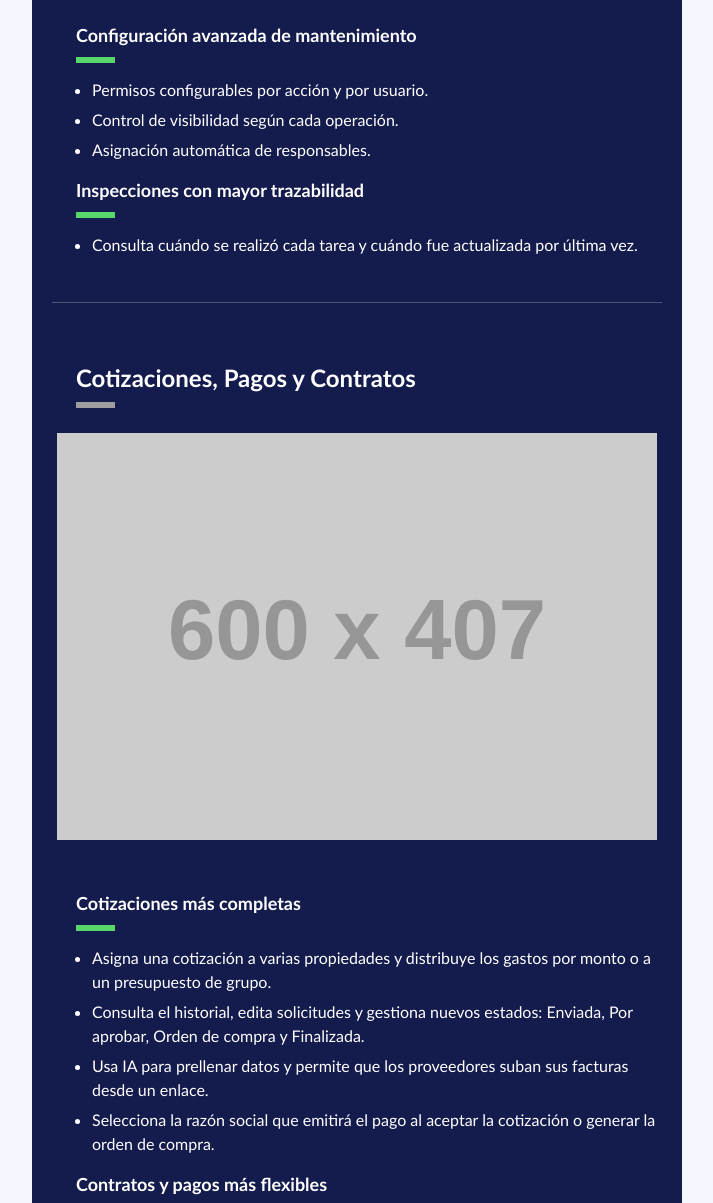
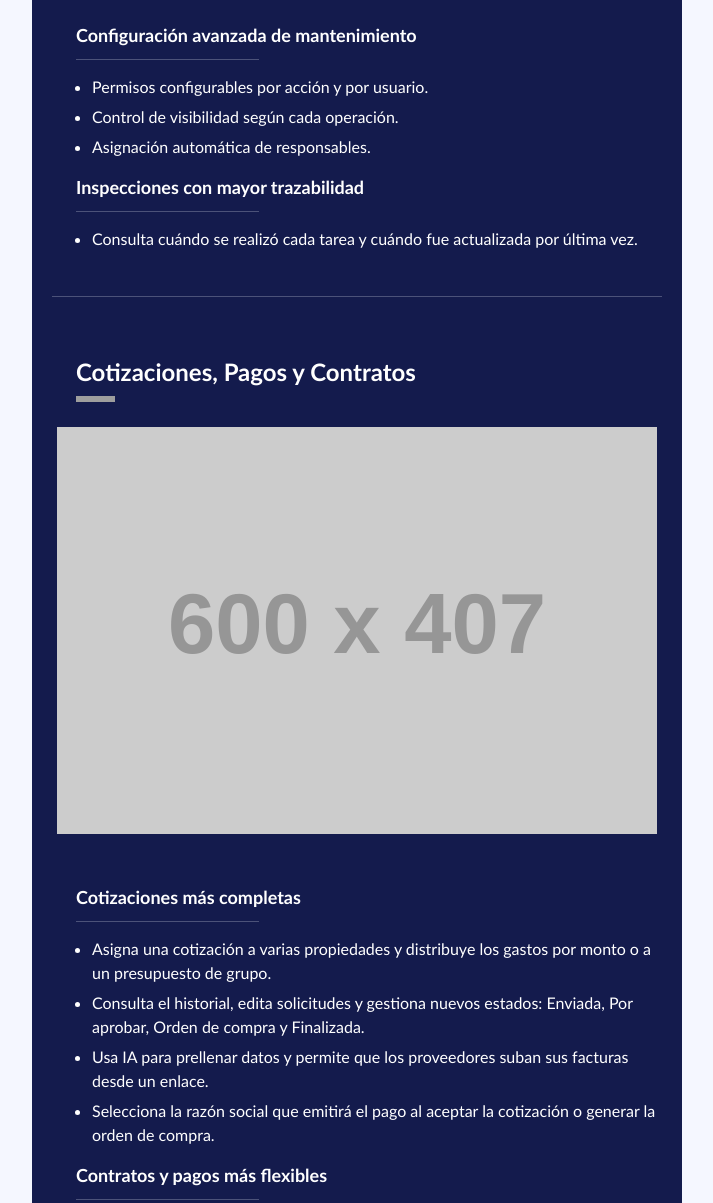
Before and after one commit to deportpasspe/product-update-vertebra, a plain HTML site: page index.html in a window 1280 px wide. Shown: the part 891-2094 px from the top of the page, without its empty margins (283-996 px from the left). Drawn offline with Linux system fonts and the light colour scheme; grey boxes are pictures that could not be loaded; placeholder pictures from the web are drawn by us.

Commit message:
Use thin subsection separators in July preview

```diff
--- a/index.html
+++ b/index.html
@@ -202,14 +202,14 @@ td .z:hover a.v-3028 {
                      <tr>
                       <td align="left" class="a" style="padding:25px 0 0;Margin:0">
                        <h3 class="b" style="Margin:0;font-family:'trebuchet ms', 'lucida grande', 'lucida sans unicode', 'lucida sans', tahoma, sans-serif;mso-line-height-rule:exactly;letter-spacing:0;font-size:18px;font-style:normal;font-weight:normal;line-height:27px;color:#ffffff;margin:0 0 6px 0;margin-left:40px"><strong style="font-weight:bolder !important">Configuración avanzada de mantenimiento</strong></h3>
-                       <p style="Margin:8px 0 12px 24px;font-size:0;line-height:6px;width:39px;height:6px;background:#56d66b">&nbsp;</p>
+                       <p style="Margin:10px 0 14px 24px;font-size:0;line-height:1px;width:30%;height:1px;background:#4c5279">&nbsp;</p>
                        <ul style="font-family:'trebuchet ms', 'lucida grande', 'lucida sans unicode', 'lucida sans', tahoma, sans-serif;padding:0px 0px 0px 40px;margin-top:15px;margin-bottom:15px">
                         <li style="color:#ffffff;margin:0 0 6px 0;font-size:16px;line-height:24px;text-align:left"><p class="c" style="font-family:'trebuchet ms', 'lucida grande', 'lucida sans unicode', 'lucida sans', tahoma, sans-serif;line-height:24px;letter-spacing:0;color:#ffffff;font-size:16px;margin:0 0 6px 0">Permisos configurables por acción y por usuario.</p></li>
                         <li style="color:#ffffff;margin:0 0 6px 0;font-size:16px;line-height:24px;text-align:left"><p class="c" style="font-family:'trebuchet ms', 'lucida grande', 'lucida sans unicode', 'lucida sans', tahoma, sans-serif;line-height:24px;letter-spacing:0;color:#ffffff;font-size:16px;margin:0 0 6px 0">Control de visibilidad según cada operación.</p></li>
                         <li style="color:#ffffff;margin:0 0 6px 0;font-size:16px;line-height:24px;text-align:left"><p class="c" style="font-family:'trebuchet ms', 'lucida grande', 'lucida sans unicode', 'lucida sans', tahoma, sans-serif;line-height:24px;letter-spacing:0;color:#ffffff;font-size:16px;margin:0 0 6px 0">Asignación automática de responsables.</p></li>
                        </ul>
                        <h3 class="b" style="Margin:0;font-family:'trebuchet ms', 'lucida grande', 'lucida sans unicode', 'lucida sans', tahoma, sans-serif;mso-line-height-rule:exactly;letter-spacing:0;font-size:18px;font-style:normal;font-weight:normal;line-height:27px;color:#ffffff;margin:0 0 6px 0;margin-left:40px"><strong style="font-weight:bolder !important">Inspecciones con mayor trazabilidad</strong></h3>
-                       <p style="Margin:8px 0 12px 24px;font-size:0;line-height:6px;width:39px;height:6px;background:#56d66b">&nbsp;</p>
+                       <p style="Margin:10px 0 14px 24px;font-size:0;line-height:1px;width:30%;height:1px;background:#4c5279">&nbsp;</p>
                        <ul style="font-family:'trebuchet ms', 'lucida grande', 'lucida sans unicode', 'lucida sans', tahoma, sans-serif;padding:0px 0px 0px 40px;margin-top:15px;margin-bottom:15px">
                         <li style="color:#ffffff;margin:0 0 6px 0;font-size:16px;line-height:24px;text-align:left"><p class="c" style="font-family:'trebuchet ms', 'lucida grande', 'lucida sans unicode', 'lucida sans', tahoma, sans-serif;line-height:24px;letter-spacing:0;color:#ffffff;font-size:16px;margin:0 0 6px 0">Consulta cuándo se realizó cada tarea y cuándo fue actualizada por última vez.</p></li>
                        </ul>
@@ -251,7 +251,7 @@ td .z:hover a.v-3028 {
                      <tr>
                       <td align="left" class="a" style="padding:20px 0 0;Margin:0">
                        <h3 class="b" style="Margin:0;font-family:'trebuchet ms', 'lucida grande', 'lucida sans unicode', 'lucida sans', tahoma, sans-serif;mso-line-height-rule:exactly;letter-spacing:0;font-size:18px;font-style:normal;font-weight:normal;line-height:27px;color:#ffffff;margin:0 0 6px 0;margin-left:40px"><strong style="font-weight:bolder !important">Cotizaciones más completas</strong></h3>
-                       <p style="Margin:8px 0 12px 24px;font-size:0;line-height:6px;width:39px;height:6px;background:#56d66b">&nbsp;</p>
+                       <p style="Margin:10px 0 14px 24px;font-size:0;line-height:1px;width:30%;height:1px;background:#4c5279">&nbsp;</p>
                        <ul style="font-family:'trebuchet ms', 'lucida grande', 'lucida sans unicode', 'lucida sans', tahoma, sans-serif;padding:0px 0px 0px 40px;margin-top:15px;margin-bottom:15px">
                         <li style="color:#ffffff;margin:0 0 6px 0;font-size:16px;line-height:24px;text-align:left"><p class="c" style="font-family:'trebuchet ms', 'lucida grande', 'lucida sans unicode', 'lucida sans', tahoma, sans-serif;line-height:24px;letter-spacing:0;color:#ffffff;font-size:16px;margin:0 0 6px 0">Asigna una cotización a varias propiedades y distribuye los gastos por monto o a un presupuesto de grupo.</p></li>
                         <li style="color:#ffffff;margin:0 0 6px 0;font-size:16px;line-height:24px;text-align:left"><p class="c" style="font-family:'trebuchet ms', 'lucida grande', 'lucida sans unicode', 'lucida sans', tahoma, sans-serif;line-height:24px;letter-spacing:0;color:#ffffff;font-size:16px;margin:0 0 6px 0">Consulta el historial, edita solicitudes y gestiona nuevos estados: Enviada, Por aprobar, Orden de compra y Finalizada.</p></li>
@@ -259,7 +259,7 @@ td .z:hover a.v-3028 {
                         <li style="color:#ffffff;margin:0 0 6px 0;font-size:16px;line-height:24px;text-align:left"><p class="c" style="font-family:'trebuchet ms', 'lucida grande', 'lucida sans unicode', 'lucida sans', tahoma, sans-serif;line-height:24px;letter-spacing:0;color:#ffffff;font-size:16px;margin:0 0 6px 0">Selecciona la razón social que emitirá el pago al aceptar la cotización o generar la orden de compra.</p></li>
                        </ul>
                        <h3 class="b" style="Margin:0;font-family:'trebuchet ms', 'lucida grande', 'lucida sans unicode', 'lucida sans', tahoma, sans-serif;mso-line-height-rule:exactly;letter-spacing:0;font-size:18px;font-style:normal;font-weight:normal;line-height:27px;color:#ffffff;margin:0 0 6px 0;margin-left:40px"><strong style="font-weight:bolder !important">Contratos y pagos más flexibles</strong></h3>
-                       <p style="Margin:8px 0 12px 24px;font-size:0;line-height:6px;width:39px;height:6px;background:#56d66b">&nbsp;</p>
+                       <p style="Margin:10px 0 14px 24px;font-size:0;line-height:1px;width:30%;height:1px;background:#4c5279">&nbsp;</p>
                        <ul style="font-family:'trebuchet ms', 'lucida grande', 'lucida sans unicode', 'lucida sans', tahoma, sans-serif;padding:0px 0px 0px 40px;margin-top:15px;margin-bottom:15px">
                         <li style="color:#ffffff;margin:0 0 6px 0;font-size:16px;line-height:24px;text-align:left"><p class="c" style="font-family:'trebuchet ms', 'lucida grande', 'lucida sans unicode', 'lucida sans', tahoma, sans-serif;line-height:24px;letter-spacing:0;color:#ffffff;font-size:16px;margin:0 0 6px 0">La lectura con IA extrae también la información de pagos al crear un contrato y permite confirmarla en una vista dedicada.</p></li>
                         <li style="color:#ffffff;margin:0 0 6px 0;font-size:16px;line-height:24px;text-align:left"><p class="c" style="font-family:'trebuchet ms', 'lucida grande', 'lucida sans unicode', 'lucida sans', tahoma, sans-serif;line-height:24px;letter-spacing:0;color:#ffffff;font-size:16px;margin:0 0 6px 0">Edita contratos expirados o cancélalos cuando sea necesario.</p></li>
@@ -303,7 +303,7 @@ td .z:hover a.v-3028 {
                      <tr>
                       <td align="left" style="padding:0;Margin:0" class="a">
                        <h3 class="b" style="Margin:0;font-family:'trebuchet ms', 'lucida grande', 'lucida sans unicode', 'lucida sans', tahoma, sans-serif;mso-line-height-rule:exactly;letter-spacing:0;font-size:18px;font-style:normal;font-weight:normal;line-height:27px;color:#ffffff;margin:0 0 6px 0;margin-left:40px"><strong style="font-weight:bolder !important">Resumen completo de cada propiedad</strong></h3>
-                       <p style="Margin:8px 0 12px 24px;font-size:0;line-height:6px;width:39px;height:6px;background:#56d66b">&nbsp;</p>
+                       <p style="Margin:10px 0 14px 24px;font-size:0;line-height:1px;width:30%;height:1px;background:#4c5279">&nbsp;</p>
                        <ul style="font-family:'trebuchet ms', 'lucida grande', 'lucida sans unicode', 'lucida sans', tahoma, sans-serif;padding:0px 0px 0px 40px;margin-top:15px;margin-bottom:15px">
                         <li style="color:#ffffff;margin:0 0 6px 0;font-size:16px;line-height:24px;text-align:left"><p class="c" style="font-family:'trebuchet ms', 'lucida grande', 'lucida sans unicode', 'lucida sans', tahoma, sans-serif;line-height:24px;letter-spacing:0;color:#ffffff;font-size:16px;margin:0 0 6px 0">Nueva pestaña Resumen con una vista general de la información legal, contable y de mantenimiento.</p></li>
                        </ul>
@@ -345,7 +345,7 @@ td .z:hover a.v-3028 {
                      <tr>
                       <td align="left" style="padding:0;Margin:0" class="a">
                        <h3 class="b" style="Margin:0;font-family:'trebuchet ms', 'lucida grande', 'lucida sans unicode', 'lucida sans', tahoma, sans-serif;mso-line-height-rule:exactly;letter-spacing:0;font-size:18px;font-style:normal;font-weight:normal;line-height:27px;color:#ffffff;margin:0 0 6px 0;margin-left:40px"><strong style="font-weight:bolder !important">Ayuda y experiencia mejoradas</strong></h3>
-                       <p style="Margin:8px 0 12px 24px;font-size:0;line-height:6px;width:39px;height:6px;background:#56d66b">&nbsp;</p>
+                       <p style="Margin:10px 0 14px 24px;font-size:0;line-height:1px;width:30%;height:1px;background:#4c5279">&nbsp;</p>
                        <ul style="font-family:'trebuchet ms', 'lucida grande', 'lucida sans unicode', 'lucida sans', tahoma, sans-serif;padding:0px 0px 0px 40px;margin-top:15px;margin-bottom:15px">
                         <li style="color:#ffffff;margin:0 0 6px 0;font-size:16px;line-height:24px;text-align:left"><p class="c" style="font-family:'trebuchet ms', 'lucida grande', 'lucida sans unicode', 'lucida sans', tahoma, sans-serif;line-height:24px;letter-spacing:0;color:#ffffff;font-size:16px;margin:0 0 6px 0"><a href="https://app.vertebra.co/ayuda" target="_blank" style="color:#ffffff;text-decoration:underline">Centro de Ayuda</a> actualizado con contenido de casi todos los módulos.</p></li>
                         <li style="color:#ffffff;margin:0 0 6px 0;font-size:16px;line-height:24px;text-align:left"><p class="c" style="font-family:'trebuchet ms', 'lucida grande', 'lucida sans unicode', 'lucida sans', tahoma, sans-serif;line-height:24px;letter-spacing:0;color:#ffffff;font-size:16px;margin:0 0 6px 0">Mensajes de error más claros en formularios: campos resaltados y explicación visible para resolver cada problema.</p></li>
```
